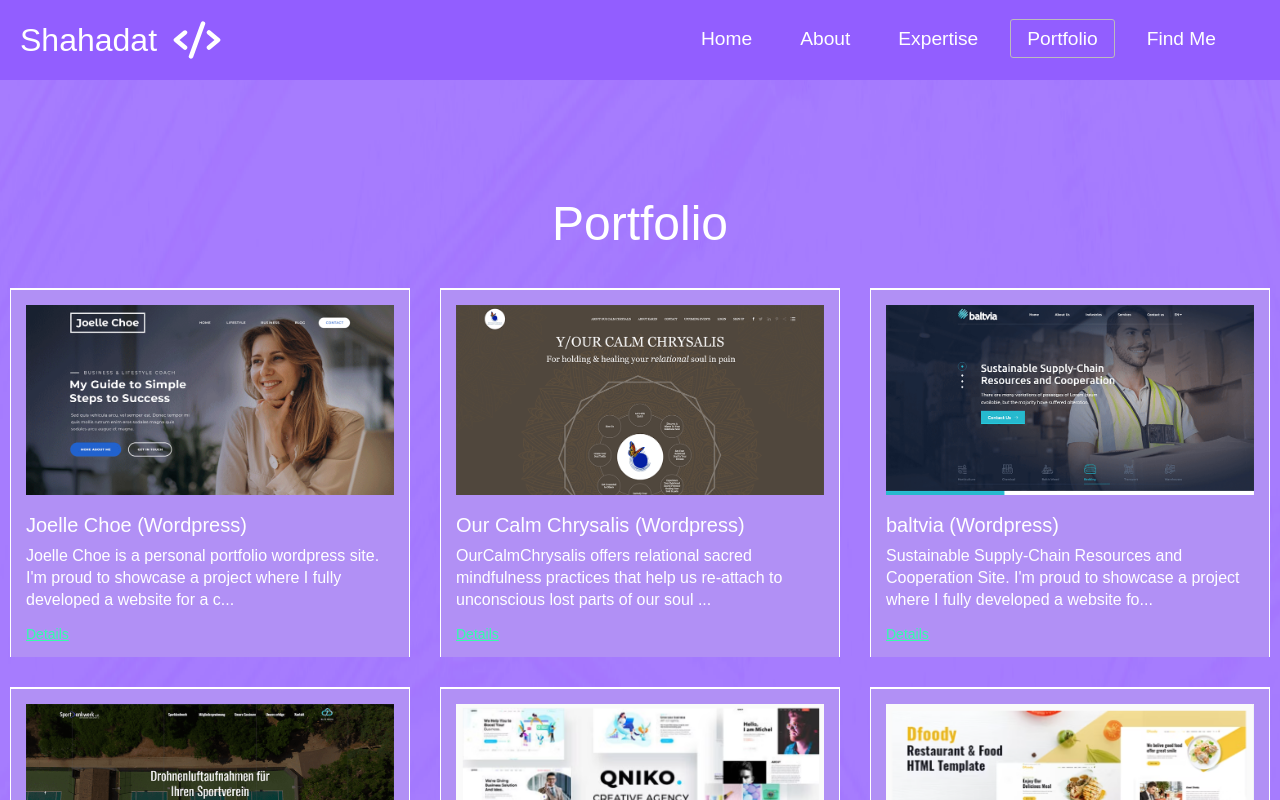
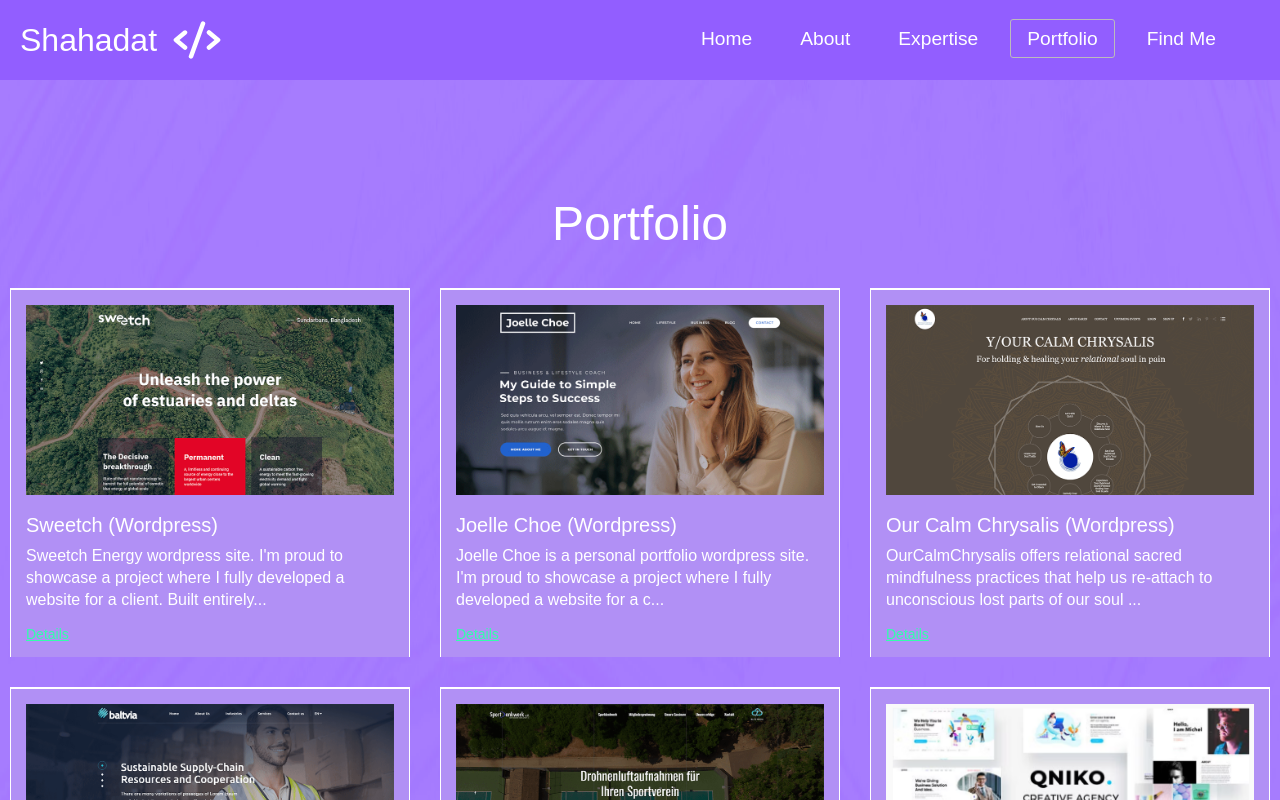
Before and after one commit to asamshahadat/asamshahadat.github.io, a React (Create React App) app: page /portfolio in a window 1280 px wide. Shown: the top 800 px of the page. Built offline with nearby package versions, Linux system fonts and the light colour scheme.

Commit message:
Project Added On Portfolio (1 Project)

```diff
--- a/src/components/sections/education/AcademicInfo.jsx
+++ b/src/components/sections/education/AcademicInfo.jsx
@@ -21,10 +21,10 @@ const AcademicInfo = () => {
                 <h3>Shahid Nagar M,A, Jalil High School</h3>
                 <p>Secondary School Certificate (SSC)</p>
             </div>
-            <div className="single-academic-info">
+            {/* <div className="single-academic-info">
                 <h3>Chandgaon Government Primary School </h3>
                 <p>Primary School Certificate (PSC)</p>
-            </div>
+            </div> */}
           </div>
         </div>
       </div>
--- a/src/data/portfolioData.json
+++ b/src/data/portfolioData.json
@@ -1,4 +1,16 @@
 [
+    {
+        "id": 18,
+        "images": [
+            "/assets/projects-img/sweetch/1.png"
+
+      ],
+        "title": "Sweetch (Wordpress)",
+        "description": "Sweetch Energy wordpress site. I'm proud to showcase a project where I fully developed a website for a client. Built entirely on WordPress and utilizing Elementor.",
+        "category": "wordpress",
+        "project_type": "Freelance/Client Projects",
+        "link": ""
+    },
     {
         "id": 17,
         "images": [
```
Also changed, not shown: public/assets/projects-img/sweetch/1.png (added).
